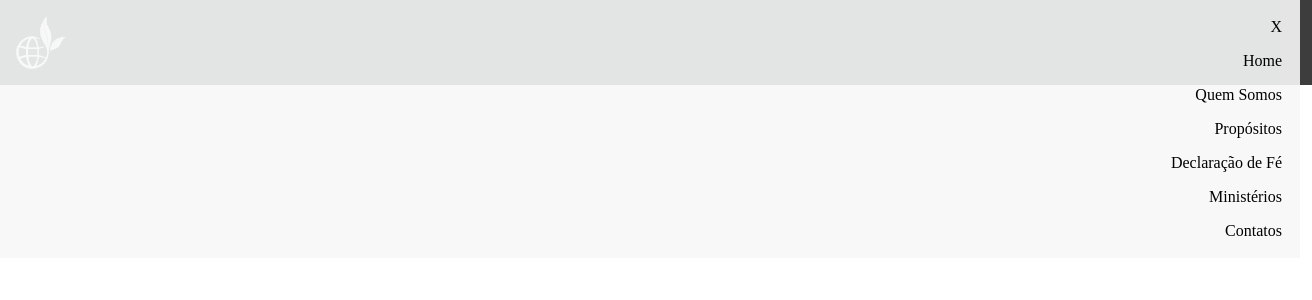
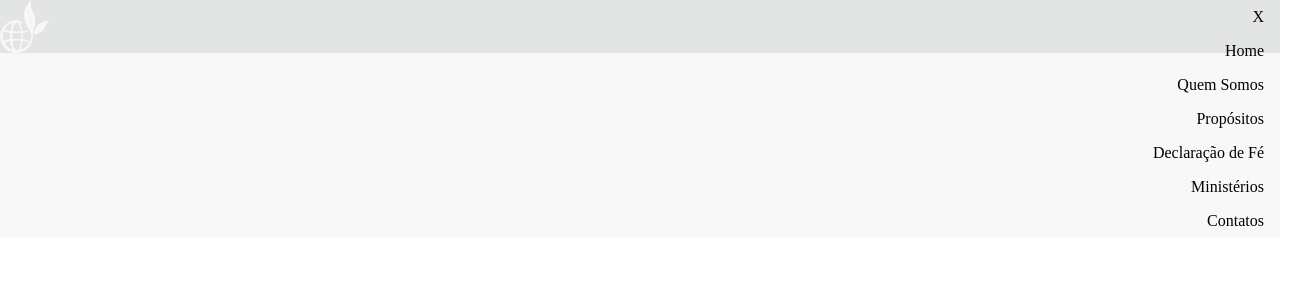
Before and after one commit to lucasmetron/ide, a React (Create React App) app: page / in a window 1280 px wide. Shown: the top 300 px of the page, 1312 px wide, since content can reach past the window. Built offline with nearby package versions, Linux system fonts and the light colour scheme; a web font is replaced by a local one.

Commit message:
ajsutes padding

```diff
--- a/src/App.css
+++ b/src/App.css
@@ -1,7 +1,29 @@
+* {
+  margin: 0px;
+  padding: 0px;
+}
+
 .containerGeral {
   position: relative;
+  top: 0;
+  left: 0;
+  right: 0;
   width: 100%;
   box-sizing: content-box;
 
   background-color: aqua;
 }
+
+/* .videoBackground {
+  position: absolute;
+  right: 0;
+  bottom: 0;
+  width: 100vh;
+  height: 100vh;
+  width: auto;
+  height: auto;
+  z-index: -1000;
+  background-position: center;
+  background-repeat: no-repeat;
+  background-size: contain;
+} */
--- a/src/App.js
+++ b/src/App.js
@@ -2,12 +2,17 @@ import React from 'react';
 import './App.css';
 import Hamburguer from './components/Hamburguer/Hamburguer';
 import Header from './components/Header/Header';
+import videoMob from './assets/videos/site_fundo.mp4'
 
 function App() {
   return (
     <div className="containerGeral">
       <Header />
       <Hamburguer />
+
+      {/* <video className='videoBackground' autoplay loop >
+        <source src={videoMob} type='video/mp4' />
+      </video> */}
     </div>
   );
 }
--- a/src/components/Hamburguer/Hamburguer.css
+++ b/src/components/Hamburguer/Hamburguer.css
@@ -6,9 +6,10 @@
 .containerHamburguer {
   position: absolute;
   top: 0;
+  left: 0;
+  right: 0;
   /* padding: 1rem 1rem 0rem 0rem; */
   width: 100%;
-  padding: 10px;
   display: flex;
   flex-direction: column;
   align-items: flex-end;
@@ -17,12 +18,9 @@
   background-color: rgb(248, 248, 248, 0.9);
 }
 
-.itemsHamburguer {
-}
-
 .itemsHamburguer > li {
   text-align: right;
   font-family: GrandCru;
-  padding: 0.5rem;
+  padding: 0.5rem 1rem;
   list-style: none;
 }
--- a/src/components/Header/Header.css
+++ b/src/components/Header/Header.css
@@ -3,7 +3,6 @@
   width: 100%;
   align-items: center;
   justify-content: space-between;
-  padding: 1rem;
 
   background-color: rgb(40, 40, 40, 0.9);
 }
```
